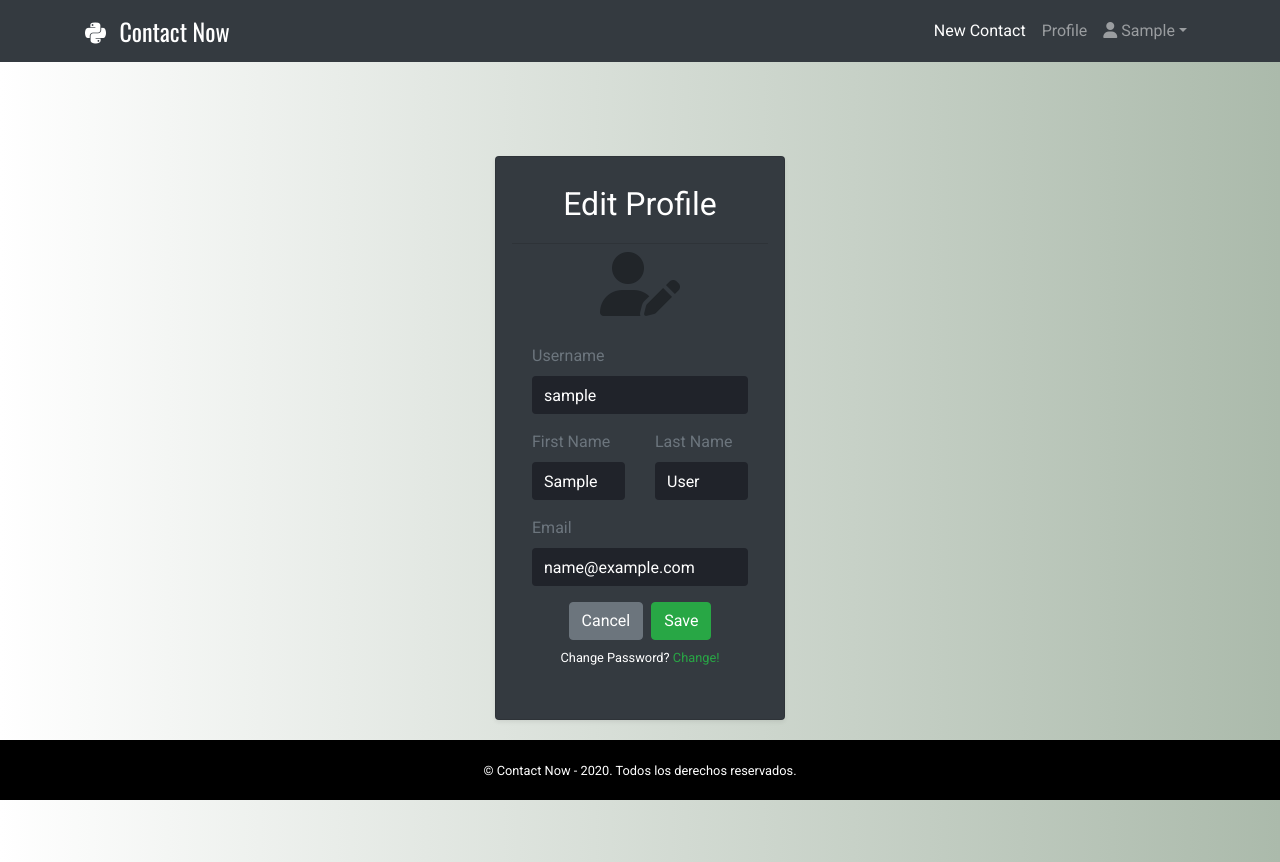
After one commit to markimfeld/contact-app, a Django app: page /users/edit-user in a window 1280 px wide. The commit adds this page. Run offline with Django 3.2, Linux system fonts and the light colour scheme; the visitor is signed in with stand-in values (Sample User, id 1); some libraries are stand-ins or nearby versions.

Commit message:
finish edit profile

```diff
--- a/contacts/templates/contacts/base.html
+++ b/contacts/templates/contacts/base.html
@@ -41,9 +41,10 @@
           <li class="nav-item dropdown">
             <a class="nav-link dropdown-toggle" data-toggle="dropdown" href="#" role="button" aria-haspopup="true"
               aria-expanded="false"><i class="fas fa-user"></i> {{ user.username.capitalize }}</a>
-            <div class="dropdown-menu">
-              <a class="dropdown-item" href="/users/logout"><i class="fas fa-sign-out-alt"></i> Sign Out</a>
-            </div>
+              <div class="dropdown-menu">
+                <a class="dropdown-item" href="/users/edit-user"><i class="fas fa-user-edit"></i> Edit Profile</a>
+                <a class="dropdown-item" href="/users/logout"><i class="fas fa-sign-out-alt"></i> Sign Out</a>
+              </div>
           </li>
           {% else %}
           <li class="nav-item">
--- a/users/forms.py
+++ b/users/forms.py
@@ -1,24 +1,100 @@
 from django.contrib.auth.models import User
-from django.contrib.auth.forms import AuthenticationForm, UserCreationForm
+from django.contrib.auth.forms import (
+    AuthenticationForm,
+    UserCreationForm,
+    UserChangeForm,
+    PasswordChangeForm,
+)
 from django import forms
 
 
 class CustomAuthForm(AuthenticationForm):
     username = forms.CharField(
-        widget=forms.TextInput(attrs={'class':'form-control bg-custom text-white','placeholder': 'Username..'})
+        widget = forms.TextInput(
+            attrs = {
+                'class':'form-control bg-custom text-white',
+                'placeholder': 'Username..'
+            }
+        )
     )
     password = forms.CharField(
-        widget=forms.PasswordInput(attrs={'class': 'form-control bg-custom text-white','placeholder':'Password..'})
+        widget = forms.PasswordInput(
+            attrs = {
+                'class': 'form-control bg-custom text-white',
+                'placeholder':'Password..'
+            }
+        )
     )
-
 
 class CustomUserCreationForm(UserCreationForm):
     username = forms.CharField(
-        widget=forms.TextInput(attrs={'class':'form-control bg-custom text-white','placeholder': 'Username..'})
+        widget = forms.TextInput(
+            attrs = {
+                'class':'form-control bg-custom text-white',
+                'placeholder': 'Username..'
+            }
+        )
     )
     password1 = forms.CharField(
-        widget=forms.PasswordInput(attrs={'class': 'form-control bg-custom text-white','placeholder':'Password..'})
+        widget = forms.PasswordInput(
+            attrs = {
+                'class': 'form-control bg-custom text-white',
+                'placeholder':'Password..'
+            }
+        )
     )
     password2 = forms.CharField(
-        widget=forms.PasswordInput(attrs={'class': 'form-control bg-custom text-white','placeholder':'Confirm Password..'})
+        widget = forms.PasswordInput(
+            attrs = {
+                'class': 'form-control bg-custom text-white',
+                'placeholder':'Confirm Password..'
+            }
+        )
     )
+
+class CustomUserChangeForm(forms.ModelForm):
+    class Meta:
+        model = User
+        fields = ('username', 'first_name', 'last_name', 'email')
+
+    username = forms.CharField(
+        widget = forms.TextInput(
+            attrs = {
+                'class': 'form-control bg-custom text-white rounded',
+            }
+        )
+    )
+    first_name = forms.CharField(
+        widget = forms.TextInput(
+            attrs = {
+                'class': 'form-control bg-custom text-white rounded',
+            }
+        )
+    )
+    last_name = forms.CharField(
+        widget = forms.TextInput(
+            attrs = {
+                'class': 'form-control bg-custom text-white rounded',
+            }
+        )
+    )
+    email = forms.EmailField(
+        widget = forms.TextInput(
+            attrs = {
+                'class': 'form-control bg-custom text-white rounded',
+            }
+        )
+    )
+
+class CustomPasswordChangeForm(PasswordChangeForm):
+    def __init__(self, user, *args, **kwargs):
+        super(CustomPasswordChangeForm, self).__init__(user, *args, **kwargs)
+        self.fields['old_password'].widget.attrs.update(
+            {'placeholder': 'Old Password..', 'class': 'form-control bg-custom text-white rounded'}
+        )
+        self.fields['new_password1'].widget.attrs.update(
+            {'class': 'form-control bg-custom text-white rounded', 'placeholder': 'New Password..'}
+        )
+        self.fields['new_password2'].widget.attrs.update(
+            {'class': 'form-control bg-custom text-white rounded', 'placeholder': 'Confirm New Password..'}
+        )
--- /dev/null
+++ b/users/templates/users/edit_user.html
@@ -0,0 +1,49 @@
+{% extends 'contacts/base.html' %}
+
+{% block content %}
+<div class="container-fluid">
+    <div class="row d-flex align-items-center justify-content-center" style="height: 100vh;">
+      <div class="col-sm-6 col-md-6 col-lg-4 col-xl-3">
+        <div class="card bg-dark shadow-sm p-3 mb-5 rounded">
+          <div class="card-header bg-dark text-white text-center">
+            <h3 class="h2">Edit Profile</h3>
+          </div>
+          <i class="fas fa-user-edit fa-4x text-center mt-2"></i>
+          <div class="card-body mt-2">
+            <form method="POST">
+                {% csrf_token %}
+                <div class="form-group">
+                    <label class="text-muted" for="{{ form.username.name }}">Username</label>
+                    {{ form.username }}
+                </div>
+                <div class="form-group">
+                    <div class="row">
+                        <div class="col">
+                            <label class="text-muted" for="{{ form.first_name.name }}">First Name</label>
+                            {{ form.first_name }}
+                        </div>
+                        <div class="col">
+                            <label class="text-muted" for="{{ form.last_name.name }}">Last Name</label>
+                            {{ form.last_name}}
+                        </div>
+                      </div>
+                </div>
+                <div class="form-group">
+                    <label class="text-muted" for="{{ form.email.name }}">Email</label>
+                    {{ form.email }}
+                </div>
+                <div class="d-flex justify-content-center" role="group" aria-label="Basic example">
+                    <a href="/profile" class="btn btn-secondary mr-1">Cancel</a>
+                    <button class="btn btn-success ml-1" type="submit">Save</button>
+                </div>
+                <p class="small mt-2 text-center btn-block text-white">
+                  Change Password?
+                  <a class="text-success" href="password-change">Change!</a>
+                </p>
+            </form>
+          </div>
+        </div>
+      </div>
+    </div>
+  </div>
+{% endblock %}
--- a/users/urls.py
+++ b/users/urls.py
@@ -6,4 +6,6 @@ urlpatterns = [
     path('register', views.register),
     path('login', views.login),
     path('logout', views.logout),
+    path('edit-user', views.edit_user),
+    path('password-change', views.password_change),
 ]
--- a/users/views.py
+++ b/users/views.py
@@ -1,12 +1,21 @@
 from django.shortcuts import render, redirect
 from django.contrib.auth import logout as do_logout
 from django.contrib.auth import authenticate
-# from django.contrib.auth.forms import AuthenticationForm
-from .forms import CustomAuthForm, CustomUserCreationForm
+from .forms import (
+    CustomAuthForm,
+    CustomUserCreationForm,
+    CustomUserChangeForm,
+    CustomPasswordChangeForm,
+)
 from django.contrib.auth import login as do_login
-from django.contrib.auth.forms import UserCreationForm
+from django.contrib.auth.forms import (
+    UserCreationForm,
+    PasswordChangeForm,
+)
 from django.contrib.auth.decorators import login_required
+from django.contrib.auth import update_session_auth_hash
 import datetime
+
 
 date = datetime.date.today
 
@@ -60,3 +69,42 @@ def logout(request):
     # finish session
     do_logout(request)
     return redirect('/users/login')
+
+@login_required
+def edit_user(request):
+
+    form = CustomUserChangeForm()
+
+    if request.method == 'POST':
+        form = CustomUserChangeForm(data=request.POST, instance=request.user)
+
+        if form.is_valid():
+            user = form.save()
+
+            if user is not None:
+                return redirect('/profile')
+    else:
+        form = CustomUserChangeForm(instance=request.user)
+
+
+    context = {'form': form, 'date': date}
+    return render(request, 'users/edit_user.html', context)
+
+@login_required
+def password_change(request):
+
+    if request.method == 'POST':
+        form = CustomPasswordChangeForm(data=request.POST, user=request.user)
+
+        if form.is_valid():
+            new_password = form.save()
+            update_session_auth_hash(request, form.user)
+
+            if new_password is not None:
+                return redirect('/profile')
+    else:
+        form = CustomPasswordChangeForm(user=request.user)
+
+    context = {'form': form, 'date': date}
+
+    return render(request, 'users/change_password.html', context)
```
Also changed, not shown: users/templates/users/change_password.html (added, +37 -0 lines).
